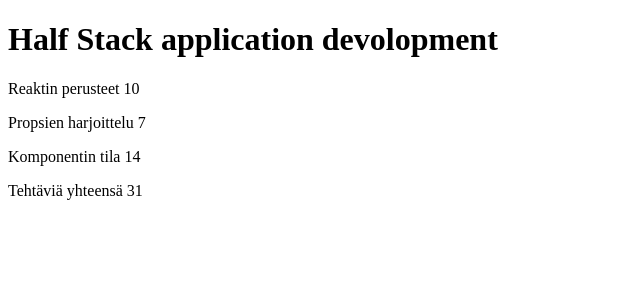
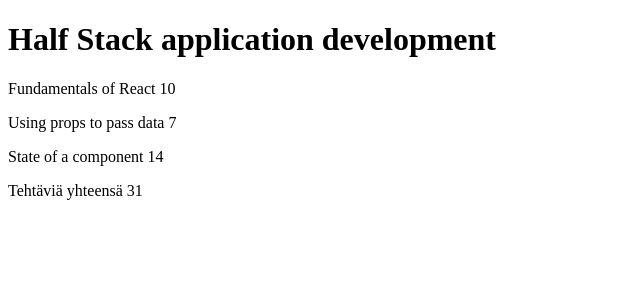
Before and after one commit to wwaltsu/Fullstack2021, a React (Create React App) app in the folder osa1/kurssitiedot/: page / in a window 1280 px wide. Shown: the top 300 px of the page, without its empty margins (0-640 px from the left). Built offline with nearby package versions, Linux system fonts and the light colour scheme.

Commit message:
1.5 tehty, vaati vain tarkempaa kohdistamista parts.map --> course.parts.map

```diff
--- a/osa1/kurssitiedot/src/App.js
+++ b/osa1/kurssitiedot/src/App.js
@@ -1,36 +1,36 @@
 import React from "react";
 
 const App = () => {
-  const course = "Half Stack application devolopment";
-  const osat = [
+
+  const course = {
+    name: 'Half Stack application development',
+    parts: [
       {
-      nimi: "Reaktin perusteet",
-      tehtävät: 10,
+        name: 'Fundamentals of React',
+        exercises: 10
       },
       {
-      nimi: "Propsien harjoittelu",
-      tehtävät: 7,
+        name: 'Using props to pass data',
+        exercises: 7
       },
       {
-      nimi: "Komponentin tila",
-      tehtävät: 14,
-    },
-  ];
+        name: 'State of a component',
+        exercises: 14
+      }
+    ]
+  }
 
   return (
-
     <div>
-      <h1>{course}</h1>
-      {osat.map(osat => {
+      <h1>{course.name}</h1>
+      {course.parts.map((osat) => {
         return (
           <p>
-            {osat.nimi} {osat.tehtävät}
+            {osat.name} {osat.exercises}
           </p>
-        )
+        );
       })}
-
-        Tehtäviä yhteensä {osat.reduce((sum,osat) => sum + osat.tehtävät,0)}
-
+      Tehtäviä yhteensä {course.parts.reduce((sum, osat) => sum + osat.exercises, 0)}
       {/*
       <p>
         Tehtäviä yhteensä {osat.reduce(function(sum,osat) {
@@ -40,9 +40,7 @@ const App = () => {
       </p>
       */}
     </div>
-  )
-
+  );
 };
 
-
 export default App;
```
Lines whose indentation alone changed are shown as unchanged.
